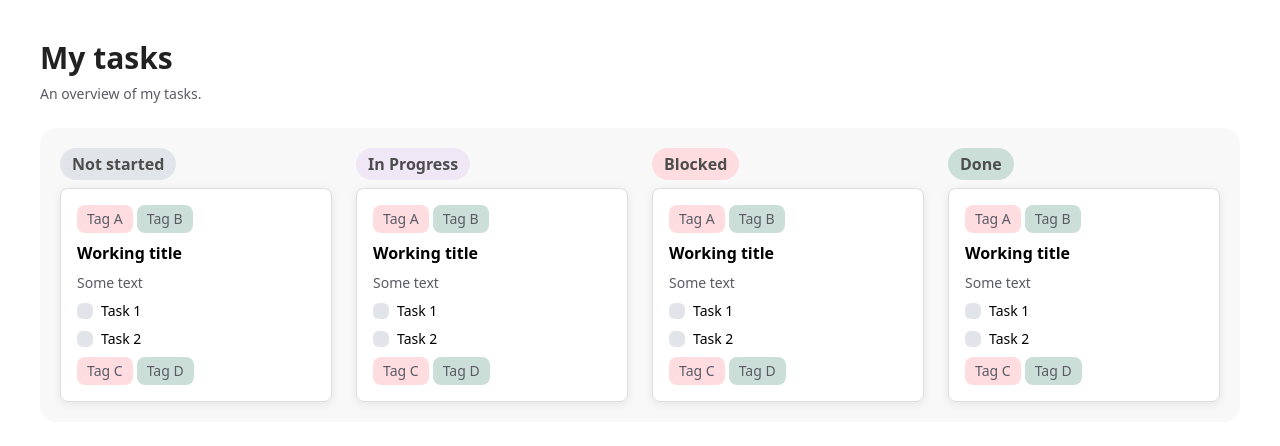
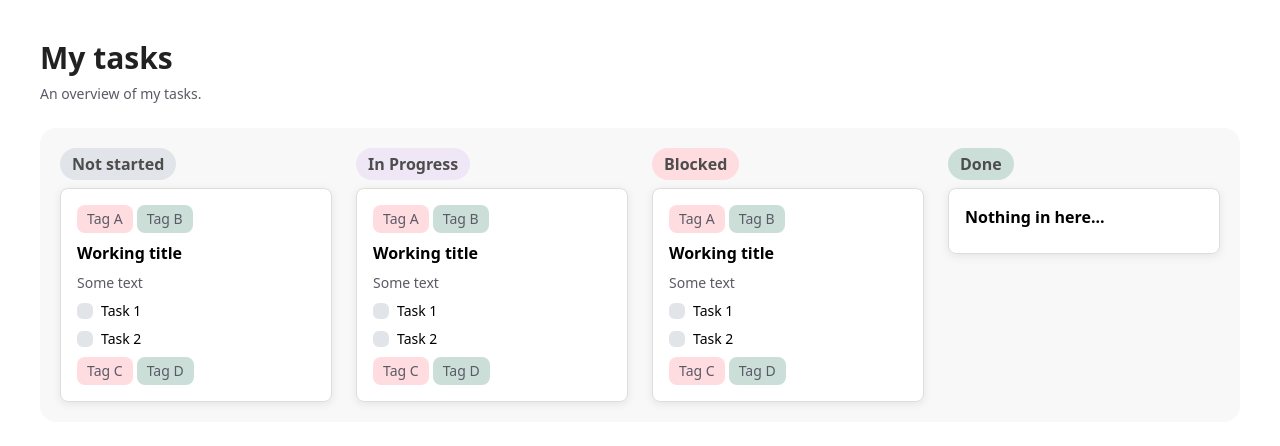
Before and after one commit to ShubhamS021/dailyplanner_react, a React (Create React App) app: page / in a window 1280 px wide. Shown: the top 446 px of the page. Built offline with nearby package versions, Linux system fonts and the light colour scheme.

Commit message:
refactor: cards to root, now full control from top

```diff
--- a/src/components/App/App.tsx
+++ b/src/components/App/App.tsx
@@ -1,7 +1,28 @@
+import { type Card } from 'interfaces/Card';
 import { colors } from '../../theme/colors';
 import { LaneComponent } from './Lane/Lane';
 
 export const App = () => {
+    const cards: Card[] = [
+        {
+            id: 1,
+            title: 'Working title',
+            description: 'Some text',
+            upperTags: [
+                { id: 1, text: 'Tag A', color: colors.rose },
+                { id: 2, text: 'Tag B', color: colors.green },
+            ],
+            lowerTags: [
+                { id: 1, text: 'Tag C', color: colors.rose },
+                { id: 2, text: 'Tag D', color: colors.green },
+            ],
+            tasks: [
+                { id: 1, description: 'Task 1' },
+                { id: 2, description: 'Task 2' },
+            ],
+        },
+    ];
+
     return (
         <main className="p-10">
             <div className="h-16 mb-6 grid grid-cols-[1fr_auto]">
@@ -28,14 +49,17 @@ export const App = () => {
                 <LaneComponent
                     color={colors.light_grey}
                     text={'Not started'}
+                    cards={cards}
                 ></LaneComponent>
                 <LaneComponent
                     color={colors.lavender}
                     text={'In Progress'}
+                    cards={cards}
                 ></LaneComponent>
                 <LaneComponent
                     color={colors.rose}
                     text={'Blocked'}
+                    cards={cards}
                 ></LaneComponent>
                 <LaneComponent
                     color={colors.green}
--- a/src/components/App/Lane/Lane.tsx
+++ b/src/components/App/Lane/Lane.tsx
@@ -1,4 +1,3 @@
-import { colors } from 'theme/colors';
 import { type Card } from '../../../interfaces/Card';
 import { CardComponent } from '../Card/Card';
 import { LabelComponent } from '../Label/Label';
@@ -6,31 +5,20 @@ import { LabelComponent } from '../Label/Label';
 export interface LaneProps {
     color: string;
     text: string;
+    cards?: Card[];
 }
 
-export const LaneComponent = (props: LaneProps) => {
-    const cards: Card[] = [
-        {
-            id: 1,
-            title: 'Working title',
-            description: 'Some text',
-            upperTags: [
-                { id: 1, text: 'Tag A', color: colors.rose },
-                { id: 2, text: 'Tag B', color: colors.green },
-            ],
-            lowerTags: [
-                { id: 1, text: 'Tag C', color: colors.rose },
-                { id: 2, text: 'Tag D', color: colors.green },
-            ],
-            tasks: [
-                { id: 1, description: 'Task 1' },
-                { id: 2, description: 'Task 2' },
-            ],
-        },
-    ];
+export const LaneComponent: React.FC<LaneProps> = ({ color, text, cards }) => {
+    const renderEmptyLane = () => {
+        return (
+            <>
+                <CardComponent title="Nothing in here..." />
+            </>
+        );
+    };
 
     const renderCards = (cards: Card[] | undefined) => {
-        if (cards === undefined) return;
+        if (cards === undefined) return renderEmptyLane();
         return (
             <>
                 {cards.map((c, index) => (
@@ -50,7 +38,7 @@ export const LaneComponent = (props: LaneProps) => {
     return (
         <div className="flex flex-col gap-2">
             <div className="w-fit">
-                <LabelComponent color={props.color} text={props.text} />
+                <LabelComponent color={color} text={text} />
             </div>
             {renderCards(cards)}
         </div>
```
